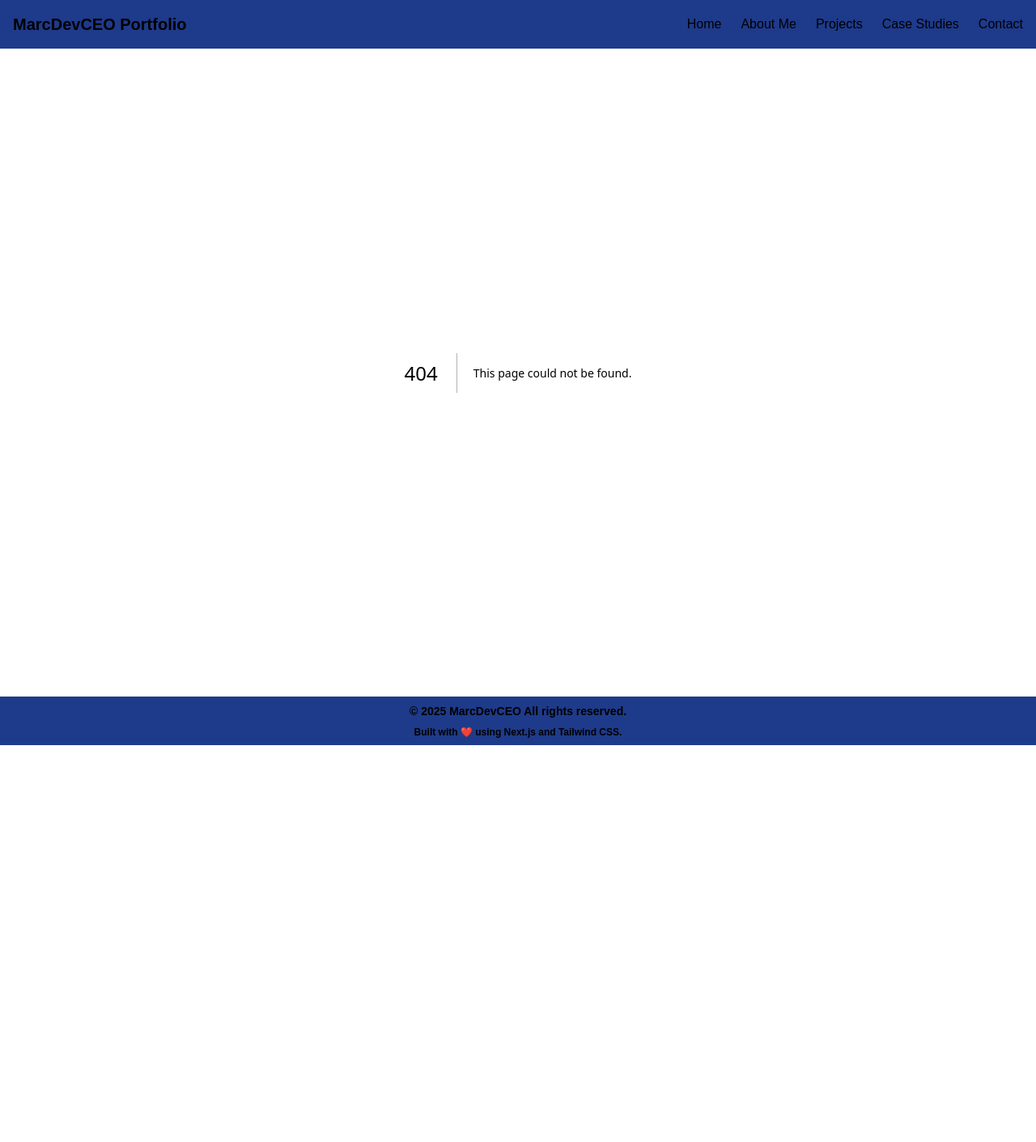
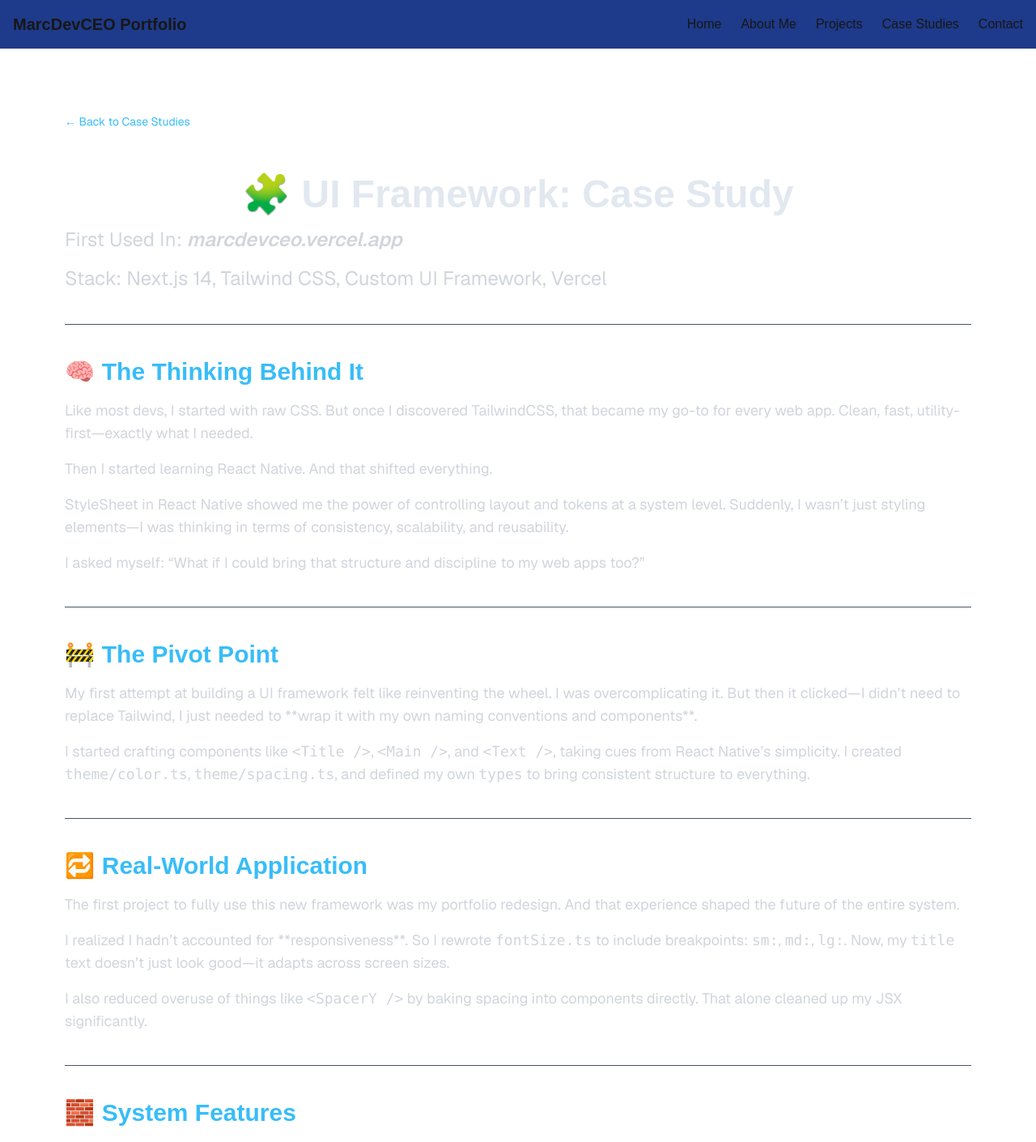
Before and after one commit to marcdevceo/marcdevceo, a Next.js app: page /case-studies/ui-framework-case in a window 1280 px wide. Before the commit this address had no page. Shown: the top 1410 px of the page at 81% size. Before the commit the page ends 920 px from the top, so only its background shows below. Built offline with nearby package versions, Linux system fonts and the light colour scheme.

Commit message:
feat: added ui-framework-case

```diff
--- /dev/null
+++ b/app/case-studies/ui-framework-case/page.tsx
@@ -0,0 +1,143 @@
+import Button from "@/components/ui/Button";
+import { FlexContainer, Main } from "@/components/ui/Spacer";
+import Title, { Subtitle, Text } from "@/components/ui/Typography";
+
+export default function UIFrameworkCaseStudy() {
+  return (
+    <Main gap="md">
+      <a href="/case-studies">
+        <Text size="sm" color="secondary">
+          ← Back to Case Studies
+        </Text>
+      </a>
+      <br />
+
+      <Title>🧩 UI Framework: Case Study</Title>
+      <Text>
+        First Used In:{" "}
+        <span className="italic font-semibold">
+          <a
+            href="https://marcdevceo.vercel.app"
+            target="_blank"
+            rel="noreferrer"
+          >
+            marcdevceo.vercel.app
+          </a>
+        </span>
+      </Text>
+      <Text>Stack: Next.js 14, Tailwind CSS, Custom UI Framework, Vercel</Text>
+
+      <hr className="w-full border-t border-gray-600 my-6" />
+
+      <Subtitle>🧠 The Thinking Behind It</Subtitle>
+      <Text size="buttonText">
+        Like most devs, I started with raw CSS. But once I discovered
+        TailwindCSS, that became my go-to for every web app. Clean, fast,
+        utility-first—exactly what I needed.
+      </Text>
+      <Text size="buttonText">
+        Then I started learning React Native. And that shifted everything.
+      </Text>
+      <Text size="buttonText">
+        StyleSheet in React Native showed me the power of controlling layout and
+        tokens at a system level. Suddenly, I wasn’t just styling elements—I was
+        thinking in terms of consistency, scalability, and reusability.
+      </Text>
+      <Text size="buttonText">
+        I asked myself: “What if I could bring that structure and discipline to
+        my web apps too?”
+      </Text>
+
+      <hr className="w-full border-t border-gray-600 my-6" />
+
+      <Subtitle>🚧 The Pivot Point</Subtitle>
+      <Text size="buttonText">
+        My first attempt at building a UI framework felt like reinventing the
+        wheel. I was overcomplicating it. But then it clicked—I didn’t need to
+        replace Tailwind, I just needed to **wrap it with my own naming
+        conventions and components**.
+      </Text>
+      <Text size="buttonText">
+        I started crafting components like <code>&lt;Title /&gt;</code>,{" "}
+        <code>&lt;Main /&gt;</code>, and <code>&lt;Text /&gt;</code>, taking
+        cues from React Native’s simplicity. I created{" "}
+        <code>theme/color.ts</code>, <code>theme/spacing.ts</code>, and defined
+        my own <code>types</code> to bring consistent structure to everything.
+      </Text>
+
+      <hr className="w-full border-t border-gray-600 my-6" />
+
+      <Subtitle>🔁 Real-World Application</Subtitle>
+      <Text size="buttonText">
+        The first project to fully use this new framework was my portfolio
+        redesign. And that experience shaped the future of the entire system.
+      </Text>
+      <Text size="buttonText">
+        I realized I hadn’t accounted for **responsiveness**. So I rewrote{" "}
+        <code>fontSize.ts</code> to include breakpoints: <code>sm:</code>,{" "}
+        <code>md:</code>, <code>lg:</code>. Now, my <code>title</code> text
+        doesn’t just look good—it adapts across screen sizes.
+      </Text>
+      <Text size="buttonText">
+        I also reduced overuse of things like <code>&lt;SpacerY /&gt;</code> by
+        baking spacing into components directly. That alone cleaned up my JSX
+        significantly.
+      </Text>
+
+      <hr className="w-full border-t border-gray-600 my-6" />
+
+      <Subtitle>🧱 System Features</Subtitle>
+      <ul className="list-disc ml-10">
+        <li>
+          <span className="font-semibold">Responsive Typography:</span> Built
+          with semantic keys like <code>title</code>, <code>caption</code>,{" "}
+          <code>body</code>, all using Tailwind breakpoints.
+        </li>
+        <li>
+          <span className="font-semibold">Component Tokens:</span> Spacing,
+          color, flex logic abstracted with tokens like <code>gapClass</code>{" "}
+          and <code>marginClass</code>.
+        </li>
+        <li>
+          <span className="font-semibold">Design Consistency:</span> Every{" "}
+          <code>&lt;Text /&gt;</code>, <code>&lt;Subtitle /&gt;</code>, and{" "}
+          <code>&lt;Button /&gt;</code> looks and feels consistent without
+          repetition.
+        </li>
+        <li>
+          <span className="font-semibold">Brand Ready:</span> Projects can swap
+          out <code>theme/color.ts</code> to match their own palette without
+          changing the rest of the system.
+        </li>
+      </ul>
+
+      <hr className="w-full border-t border-gray-600 my-6" />
+
+      <Subtitle>🌟 What I Learned</Subtitle>
+      <ul className="list-disc ml-10">
+        <li>
+          Build real projects *while* building your system — don’t design in a
+          vacuum.
+        </li>
+        <li>Tailwind is powerful, but structure and naming give it soul.</li>
+        <li>
+          Break things up: themes, types, and components deserve their own
+          folders.
+        </li>
+        <li>
+          A good system doesn’t do everything—it makes the right things easier.
+        </li>
+      </ul>
+
+      <Text size="buttonText">
+        This framework now powers all my new projects—starting with my portfolio
+        and soon, client work. I’m proud of it not just because it works—but
+        because I built it *for me*.
+      </Text>
+
+      <FlexContainer justifyContent="center" width="w-full">
+        <Button href="/case-studies">Back to Case Studies</Button>
+      </FlexContainer>
+    </Main>
+  );
+}
--- a/data/casestudies.tsx
+++ b/data/casestudies.tsx
@@ -10,6 +10,23 @@ export type CaseStudiesType = {
 };
 
 export const caseStudiesList: CaseStudiesType[] = [
+  {
+    title: "UI Framework",
+    slug: "ui-framework-case ",
+    href: "/case-studies/ui-framework-case",
+    summary: (
+      <>
+        <Text size="caption">
+          MELLC UI Framework is a custom-built design system crafted to bring
+          React Native–style structure and consistency into my web development
+          workflow. By combining Tailwind CSS with reusable components and
+          semantic design tokens, I created a system that’s flexible,
+          brand-ready, and responsive by default.{" "}
+        </Text>
+      </>
+    ),
+    img: [],
+  },
   {
     title: "MarcDevCEO Portfolio",
     slug: "marcdevceo-portfolio",
```
